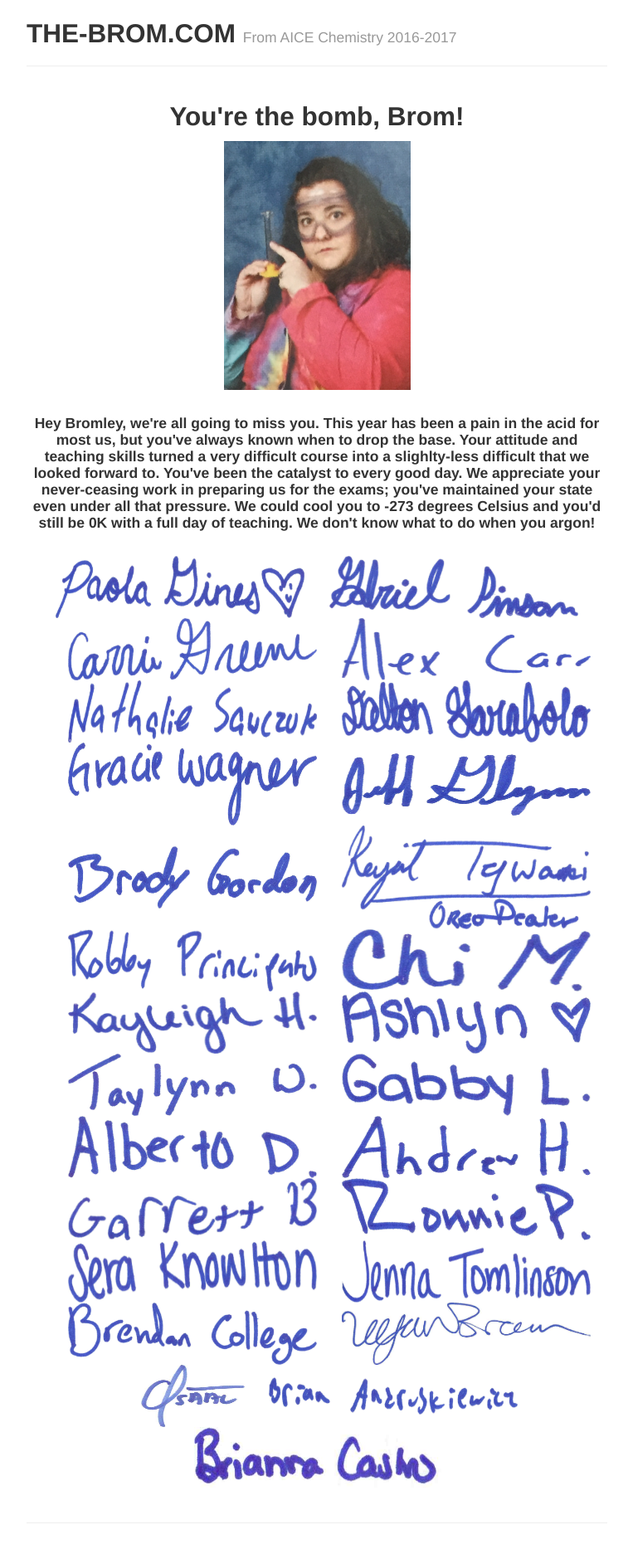
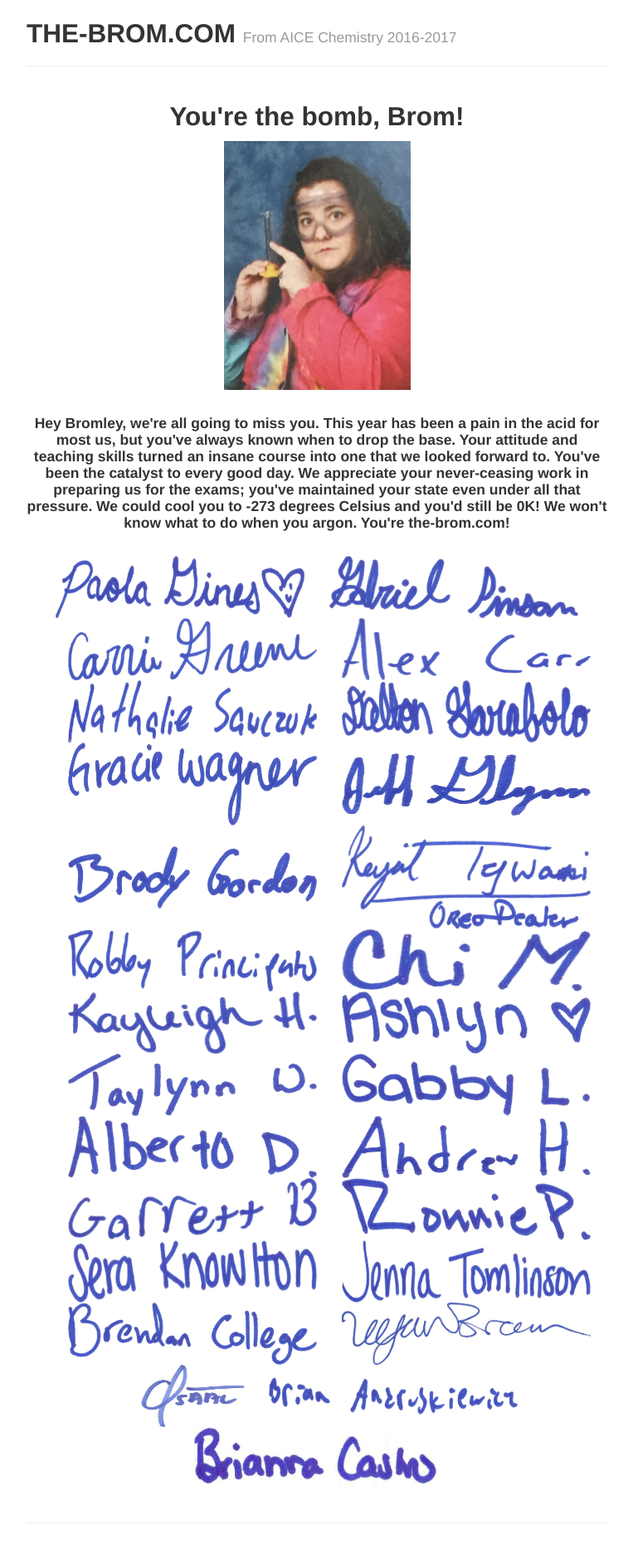
Before and after one commit to the-brom/the-brom.com, a Jekyll site: the page built from index.md, in a window 1280 px wide. Shown: the whole page at 83% size, without its empty margins (258-1021 px from the left). Built offline with Jekyll 4.4.1, drawn with Linux system fonts in a browser that asks for light colours.

Commit message:
Update index.md

```diff
--- a/index.md
+++ b/index.md
@@ -9,7 +9,7 @@ description: Mrs. Bromley is THE-BROM.COM!
 <h2>You're the bomb, Brom!</h2>
 <img src="bromley.png" alt="The Brom!" style="height:300px;width:225px;"><br>
 <br>
-<h4>Hey Bromley, we're all going to miss you. This year has been a pain in the acid for most us, but you've always known when to drop the base. Your attitude and teaching skills turned a very difficult course into a slighlty-less difficult that we looked forward to. You've been the catalyst to every good day. We appreciate your never-ceasing work in preparing us for the exams; you've maintained your state even under all that pressure. We could cool you to -273 degrees Celsius and you'd still be 0K with a full day of teaching. We don't know what to do when you argon!<h4>
+<h4>Hey Bromley, we're all going to miss you. This year has been a pain in the acid for most us, but you've always known when to drop the base. Your attitude and teaching skills turned an insane course into one that we looked forward to. You've been the catalyst to every good day. We appreciate your never-ceasing work in preparing us for the exams; you've maintained your state even under all that pressure. We could cool you to -273 degrees Celsius and you'd still be 0K! We won't know what to do when you argon. You're the-brom.com!<h4>
 <br>
 <img src="signatures_optimized/1.jpg" alt="Signature" style="height:75px;width:300px;"><img src="space.png">
 <img src="signatures_optimized/2.jpg" alt="Signature" style="height:75px;width:300px;"><br><img src="space.png">
```
